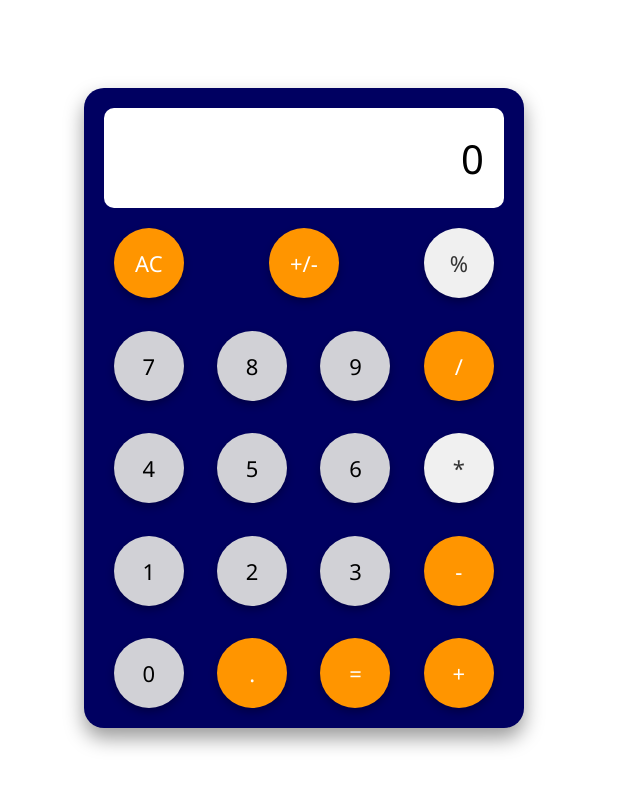
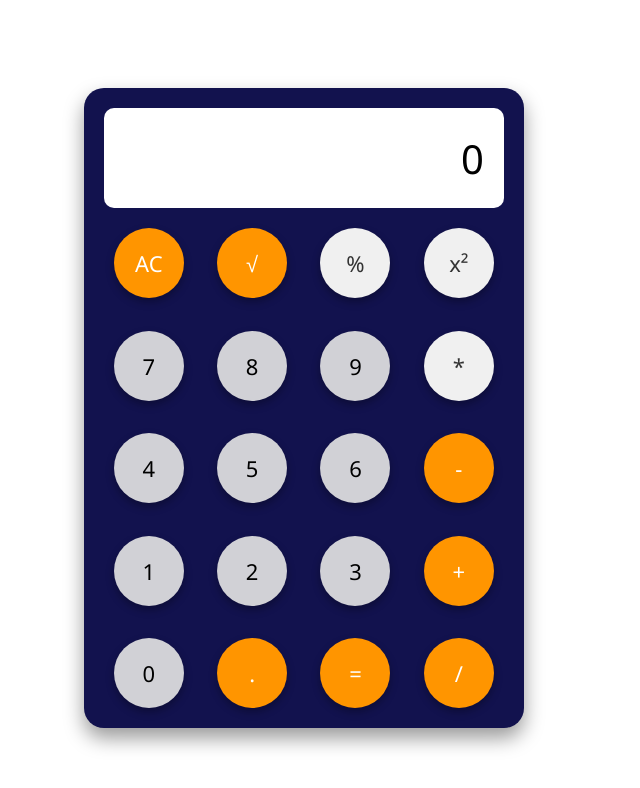
Before and after one commit to Research-Git-2/web-calculator, a plain HTML site: page index.html in a window 1280 px wide. Shown: the whole page, without its empty margins (0-640 px from the left). Drawn offline with Linux system fonts and the light colour scheme.

Commit message:
мелкие изменения

```diff
--- a/index.html
+++ b/index.html
@@ -13,32 +13,33 @@
         <div class="buttons" id="exe">
           <div class="row">
             <button id="AC">AC</button>
-            <button id="root">+/-</button>
+            <button id="root">&radic;</button>
             <button id="">%</button>
+            <button id="pow">x²</button>
           </div>
           <div class="row">
             <button id="seven">7</button>
             <button id="eight">8</button>
             <button id="nine">9</button>
-            <button id="D">/</button>
+            <button id="mult">*</button>
           </div>
           <div class="row">
             <button id="four">4</button>
             <button id="five">5</button>
             <button id="six">6</button>
-            <button id="mult">*</button>
+            <button id="minus">-</button>
           </div>
           <div class="row">
             <button id="one">1</button>
             <button id="two">2</button>
             <button id="three">3</button>
-            <button id="minus">-</button>
+            <button id="plus">+</button>
           </div>
           <div class="row">
             <button id="zero">0</button>
             <button id="point">.</button>
             <button id="equal">=</button>
-            <button id="plus">+</button>
+            <button id="D">/</button>
           </div>
         </div>
       </div>
--- a/style.css
+++ b/style.css
@@ -5,7 +5,7 @@
   margin-top: 7%;
   margin-left: 6%;
   border-radius: 20px;
-  background-color: rgb(0, 0, 97);
+  background-color: rgb(18, 18, 78);
   display: flex;
   flex-direction: column;
   padding: 20px;
@@ -28,17 +28,19 @@
   font-family: "Segoe UI", sans-serif;
 }
 
+.row {
+  display: flex;
+  justify-content: space-between;
+  padding: 0 10px;
+  gap: 10px;
+}
+
 .buttons {
   flex-grow: 1;
   display: flex;
   flex-direction: column;
   justify-content: space-between;
-}
-
-.row {
-  display: flex;
-  justify-content: space-between;
-  padding: 0 10px;
+  gap: 10px;
 }
 
 button {
```
